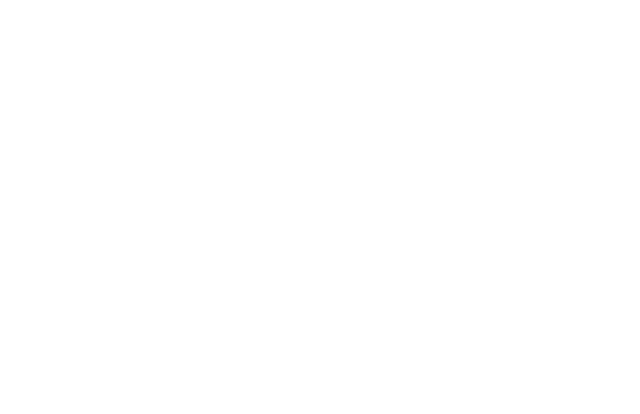
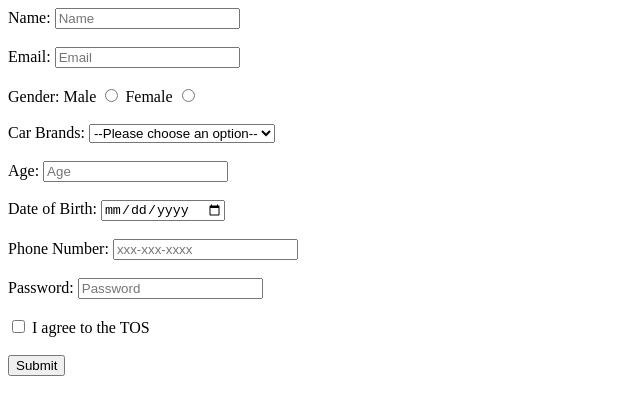
Before and after one commit to acciojob/signup-form-car-Pankaj352, a website: page main.html in a window 1280 px wide. Shown: the whole page, without its empty margins (0-640 px from the left). Drawn offline with Linux system fonts and the light colour scheme.

Commit message:
created a submission

```diff
--- a/main.html
+++ b/main.html
@@ -7,6 +7,58 @@
 </head>
 
 <body>
+	<form method="post">
+
+        <label for="name">Name:</label>
+        <input type="text" id="name" name="name" placeholder="Name" required>
+        <br><br>
+
+        <label for="email">Email:</label>
+        <input type="email" id="email" name="email" placeholder="Email" required>
+        <br><br>
+
+        <span>Gender:</span>
+        <label for="gender_m">Male</label>
+        <input type="radio" id="gender_m" name="gender" value="male" required>
+        <label for="gender_f">Female</label>
+        <input type="radio" id="gender_f" name="gender" value="female" required>
+        <br><br>
+
+        <label for="cars">Car Brands:</label>
+        <select id="cars" name="cars" required>
+            <option value="">--Please choose an option--</option>
+            <option value="toyota">Toyota</option>
+            <option value="honda">Honda</option>
+            <option value="ford">Ford</option>
+            <option value="bmw">BMW</option>
+        </select>
+        <br><br>
+
+        <label for="age">Age:</label>
+        <input type="number" id="age" name="age" placeholder="Age" required>
+        <br><br>
+
+        <label for="dob">Date of Birth:</label>
+        <input type="date" id="dob" name="dob" required>
+        <br><br>
+
+        <label for="tel">Phone Number:</label>
+        <input type="tel" id="tel" name="tel" placeholder="xxx-xxx-xxxx">
+        <br><br>
+
+
+        <label for="password">Password:</label>
+        <input type="password" id="password" name="password" placeholder="Password" required>
+        <br><br>
+
+        <label for="tos">
+            <input type="checkbox" id="tos" name="tos" required> I agree to the TOS
+        </label>
+        <br><br>
+
+        <button type="submit">Submit</button>
+    </form>
+
 	<!-- the entire body must be written by student -->
     <script type="text/javascript" src="./script.js">
 </script>
```
